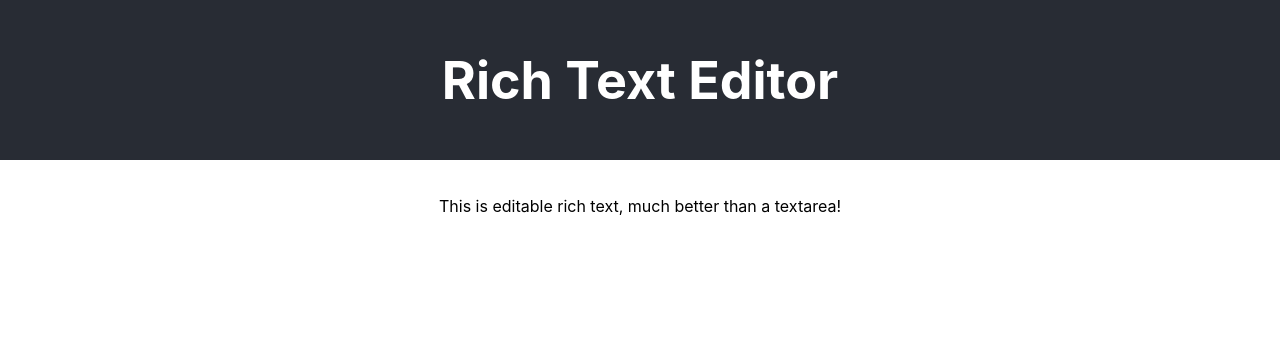
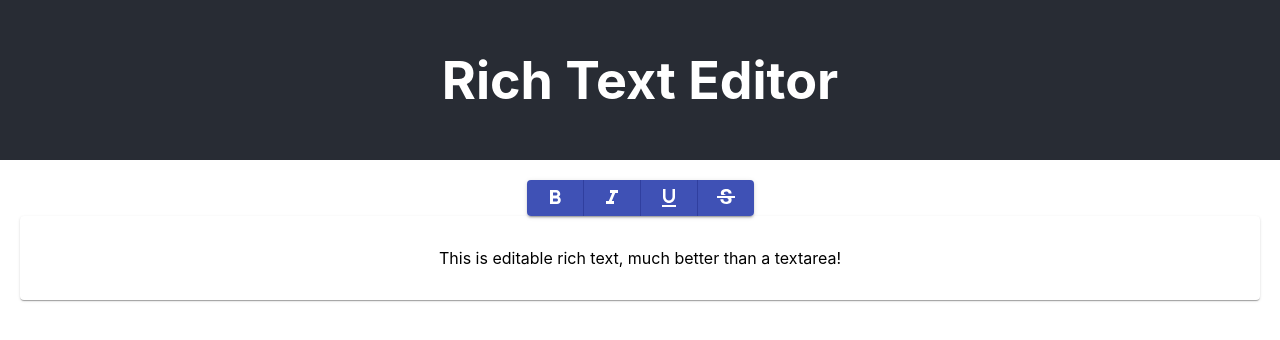
Before and after one commit to HumairaAZ/rich-text-editor, a React (Create React App) app: page / in a window 1280 px wide. Shown: the top 340 px of the page. Built offline with nearby package versions, Linux system fonts and the light colour scheme.

Commit message:
Update Editor.js

```diff
--- a/src/components/Editor.js
+++ b/src/components/Editor.js
@@ -1,9 +1,23 @@
+// src/components/Editor.js
+
 import React, { useCallback, useMemo, useState } from 'react';
 import { Slate, Editable, withReact } from 'slate-react';
 import { createEditor } from 'slate';
 import { withHistory } from 'slate-history';
+import Toolbar from './Toolbar';
+import { makeStyles } from '@material-ui/core/styles';
+
+const useStyles = makeStyles((theme) => ({
+  editorContainer: {
+    padding: theme.spacing(2),
+    backgroundColor: '#fff',
+    borderRadius: theme.shape.borderRadius,
+    boxShadow: theme.shadows[1],
+  },
+}));
 
 const Editor = () => {
+  const classes = useStyles();
   const editor = useMemo(() => withHistory(withReact(createEditor())), []);
   const [value, setValue] = useState([
     {
@@ -22,9 +36,14 @@ const Editor = () => {
   }, []);
 
   return (
-    <Slate editor={editor} value={value} onChange={value => setValue(value)}>
-      <Editable renderElement={renderElement} placeholder="Enter some rich text..." />
-    </Slate>
+    <div>
+      <Toolbar editor={editor} />
+      <div className={classes.editorContainer}>
+        <Slate editor={editor} value={value} onChange={value => setValue(value)}>
+          <Editable renderElement={renderElement} placeholder="Enter some rich text..." />
+        </Slate>
+      </div>
+    </div>
   );
 };
 
```
